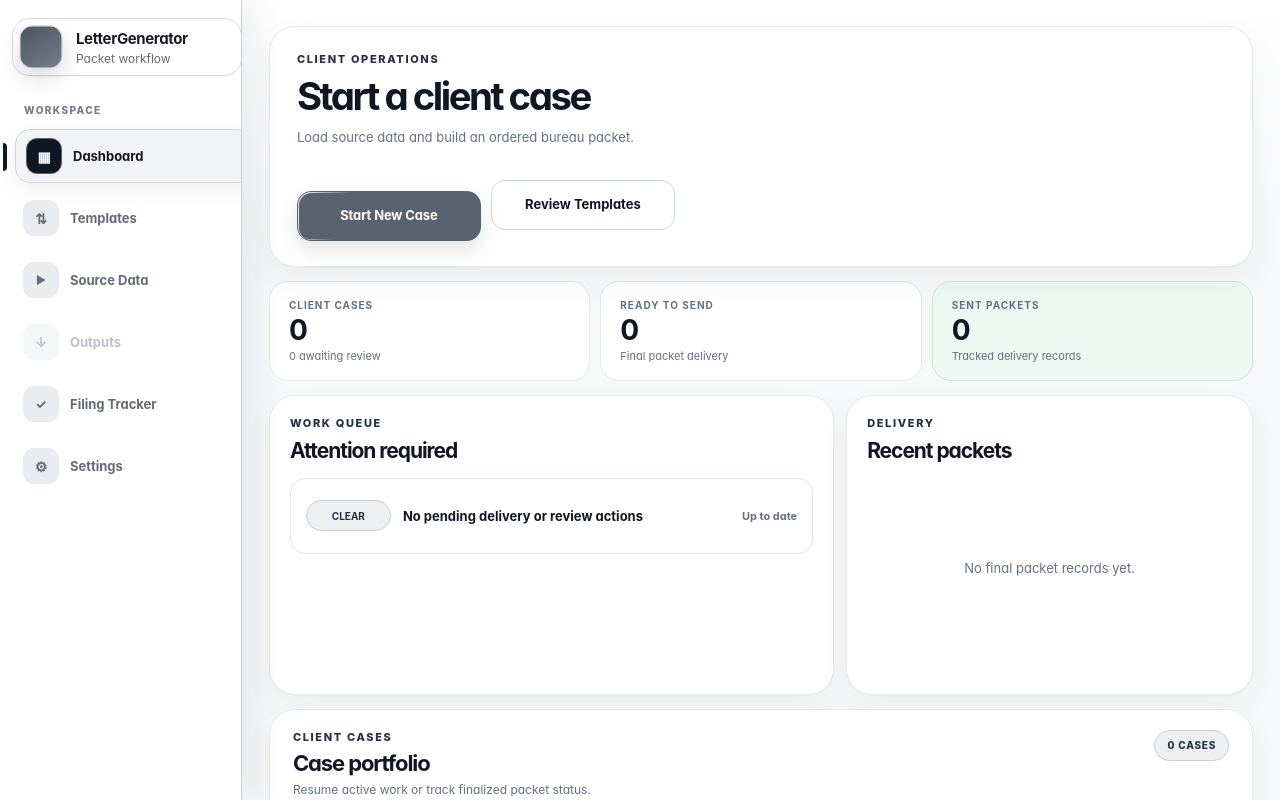
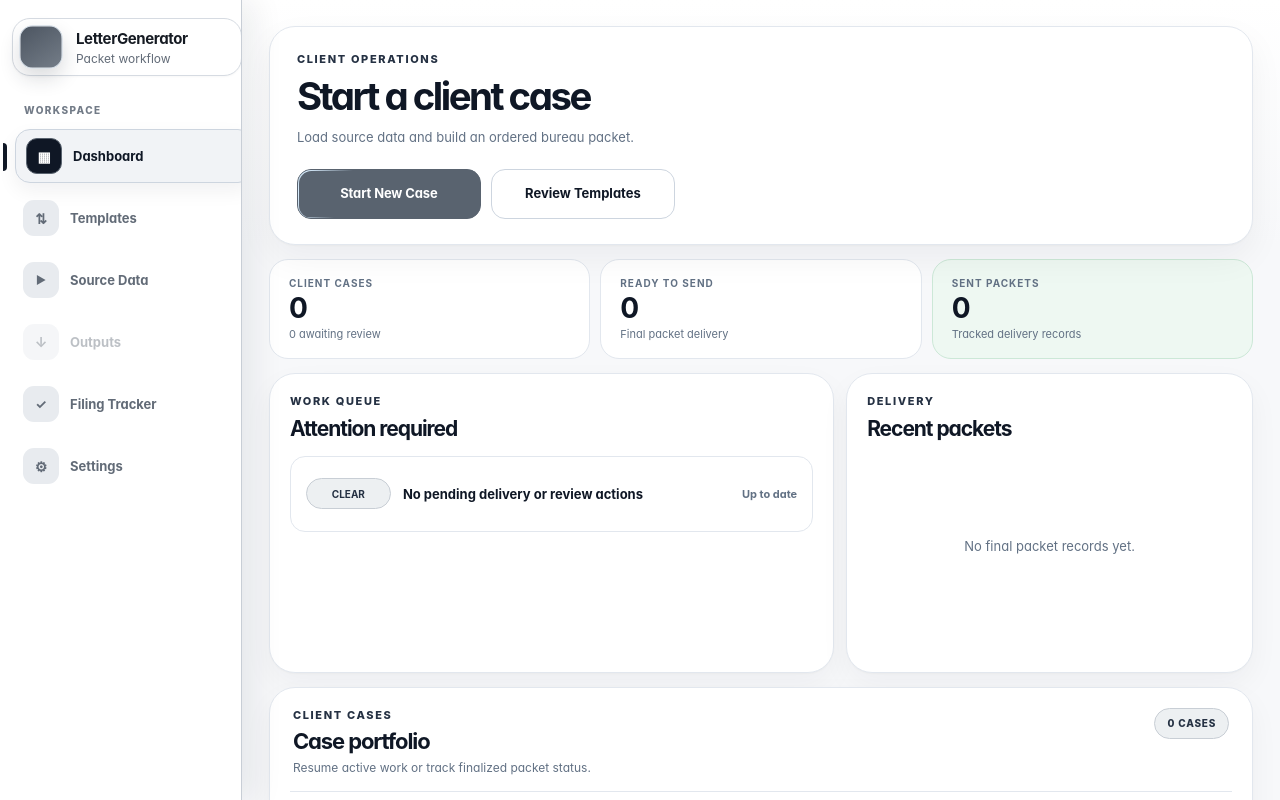
Before and after one commit to Arisu-art/LetterGenerator, a Next.js app: page / in a window 1280 px wide. Shown: the top 800 px of the page. Built offline with nearby package versions, Linux system fonts and the light colour scheme.

Commit message:
ui: align paired workflow buttons consistently

```diff
--- a/app/button-system-normalization.css
+++ b/app/button-system-normalization.css
@@ -2,12 +2,15 @@
    Buttons remain horizontal, consistent in height and aligned by intent. */
 .main-area :where(button.action-button, button.secondary-button, button.danger-button),
 .main-area :where(.text-action, .evidence-auto-align) {
+  box-sizing: border-box !important;
   min-height: 48px !important;
   height: 48px !important;
+  margin: 0 !important;
   padding: 0 18px !important;
   display: inline-flex !important;
   align-items: center !important;
   justify-content: center !important;
+  vertical-align: middle !important;
   border-radius: 14px !important;
   line-height: 1 !important;
   white-space: nowrap !important;
@@ -17,6 +20,23 @@
   min-width: 132px;
   font-size: 13px !important;
   font-weight: 720 !important;
+}
+/* Any workflow row containing a primary/secondary pair must use one baseline and one visual box. */
+.main-area :where(.source-stage-actions, .guided-stage-footer, .output-stage-footer, .generate-footer, .dashboard-command-actions),
+.main-area :where(header, footer, div):has(> button.action-button):has(> button.secondary-button) {
+  align-items: center !important;
+}
+.main-area :where(.source-stage-actions, .guided-stage-footer, .output-stage-footer, .generate-footer, .dashboard-command-actions) > :where(button.action-button, button.secondary-button),
+.main-area :where(header, footer, div):has(> button.action-button):has(> button.secondary-button) > :where(button.action-button, button.secondary-button) {
+  align-self: center !important;
+  box-sizing: border-box !important;
+  margin-block: 0 !important;
+  transform: none !important;
+  box-shadow: none !important;
+}
+.main-area :where(.source-stage-actions, .guided-stage-footer, .output-stage-footer, .generate-footer, .dashboard-command-actions) > :where(button.action-button, button.secondary-button):hover,
+.main-area :where(header, footer, div):has(> button.action-button):has(> button.secondary-button) > :where(button.action-button, button.secondary-button):hover {
+  transform: none !important;
 }
 /* Dashboard: primary and secondary decisions are a balanced pair, never a banner and square. */
 .dashboard-command-actions {
@@ -69,11 +89,17 @@
 .word-crop-actions button,
 .word-rotate-actions button,
 .word-position-actions button {
+  box-sizing: border-box !important;
   width: 100% !important;
   min-width: 0 !important;
   min-height: 48px !important;
   height: 48px !important;
+  margin: 0 !important;
   padding: 0 10px !important;
+  display: inline-flex !important;
+  align-items: center !important;
+  justify-content: center !important;
+  vertical-align: middle !important;
   border-radius: 13px !important;
   white-space: nowrap !important;
   font-size: 11px !important;
```
